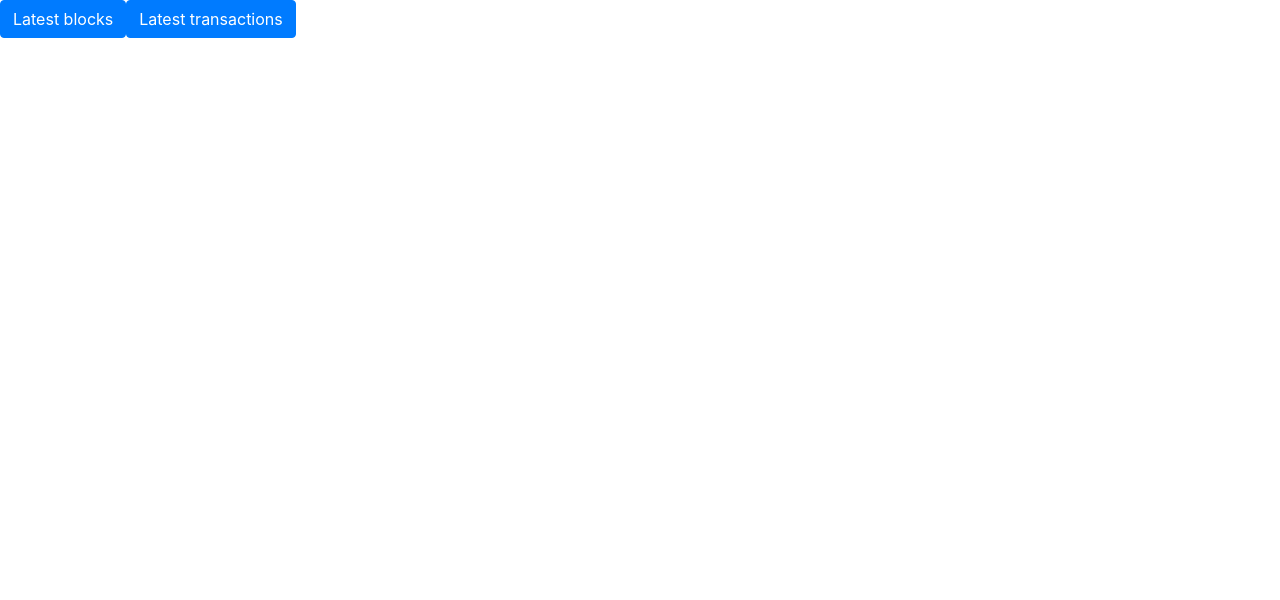
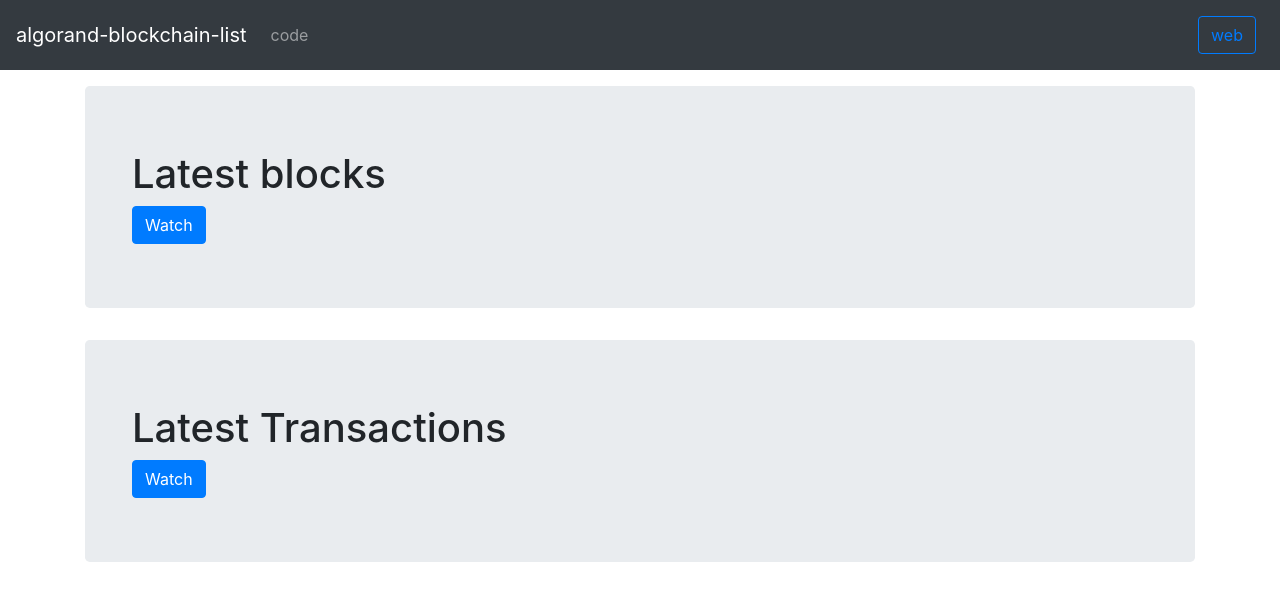
Before and after one commit to jafidiesel/algorandBlockchainList, a React (Create React App) app: page / in a window 1280 px wide. Shown: the top 600 px of the page. Built offline with nearby package versions, Linux system fonts and the light colour scheme.

Commit message:
UI improvements

```diff
--- a/src/components/App.js
+++ b/src/components/App.js
@@ -1,19 +1,28 @@
 import React from 'react';
 import { Link } from 'react-router-dom';
-import { Button } from 'react-bootstrap';
+import { Button, Jumbotron, Container } from 'react-bootstrap';
 
 
 function App() {
   return (
-    <div>
-      <Link to="/blocks">
-        <Button variant="primary">Latest blocks</Button>
-      </Link>
-      <Link to="/transactions">
-        <Button variant="primary">Latest transactions</Button>
-      </Link>
-
-    </div>
+    <Container>
+      <Jumbotron className="mt-3" >
+        <Container>
+          <h1>Latest blocks</h1>
+            <Link to="/blocks">
+              <Button variant="primary">Watch</Button>
+            </Link>
+        </Container>
+      </Jumbotron>
+      <Jumbotron >
+        <Container>
+          <h1>Latest Transactions</h1>
+          <Link to="/transactions">
+            <Button variant="primary">Watch</Button>
+          </Link>
+        </Container>
+      </Jumbotron>
+    </Container>
   );
 }
 
--- a/src/components/Block.js
+++ b/src/components/Block.js
@@ -1,5 +1,5 @@
 import React from 'react';
-import { Card, ListGroup, ListGroupItem, Button } from 'react-bootstrap';
+import { Card, ListGroup, ListGroupItem, Button, Container } from 'react-bootstrap';
 import { Link } from 'react-router-dom';
 import { getTimeInUTCFormat } from '../helpers';
 
@@ -33,17 +33,17 @@ class Block extends React.Component {
             return( <p>loading...</p>)
         }else{
             return (
-                <div>
-                    <Card border="secondary" style={{ width: '40rem' }}>
+                <Container>
+                    <Card  className="mt-3 mb-3" border="secondary" >
                         <Card.Body>
-                            <Card.Title>Round {this.state.data.round}</Card.Title>
+                            <Card.Title><b>Round</b> {this.state.data.round}</Card.Title>
                         </Card.Body>
                         <ListGroup className="list-group-flush">
-                            <ListGroupItem>Hash: { this.state.data.hash }</ListGroupItem>
-                            <ListGroupItem>PrevHash: { this.state.data.prevHash }</ListGroupItem>
-                            <ListGroupItem>Proposer: { this.state.data.proposer }</ListGroupItem>
-                            <ListGroupItem>Reward: { this.state.data.reward }</ListGroupItem>
-                            <ListGroupItem>Seed: { this.state.data.seed }</ListGroupItem>
+                            <ListGroupItem><b>Hash:</b> { this.state.data.hash }</ListGroupItem>
+                            <ListGroupItem><b>PrevHash:</b> { this.state.data.prevHash }</ListGroupItem>
+                            <ListGroupItem><b>Proposer:</b> { this.state.data.proposer }</ListGroupItem>
+                            <ListGroupItem><b>Reward:</b> { this.state.data.reward }</ListGroupItem>
+                            <ListGroupItem><b>Seed:</b> { this.state.data.seed }</ListGroupItem>
                         </ListGroup>
                         <Card.Footer>
                         <small className="text-muted">UTC Timestamp: { getTimeInUTCFormat(this.state.data.timestamp) }</small>
@@ -54,7 +54,7 @@ class Block extends React.Component {
                         <Button variant="primary">Back</Button>
                     </Link>
 
-                </div>
+                </Container>
             )
         }
     }
--- /dev/null
+++ b/src/components/NavBar.js
@@ -0,0 +1,20 @@
+import React from 'react';
+import { Navbar, Nav,Button } from 'react-bootstrap';
+
+
+const NavBar = () => (
+    <Navbar bg="dark" variant="dark" expand="lg">
+        <Navbar.Brand >algorand-blockchain-list</Navbar.Brand>
+        <Navbar.Toggle aria-controls="basic-navbar-nav" />
+        <Navbar.Collapse id="basic-navbar-nav">
+            <Nav className="mr-auto">
+                <Nav.Link href="https://github.com/jafidiesel/algorandBlockchainList" target="_blank">code</Nav.Link>
+            </Nav>
+            <Nav inline>
+                <Nav.Link href="http://jafibravin.com/" target="_blank"><Button variant="outline-primary" >web</Button></Nav.Link>
+            </Nav>
+        </Navbar.Collapse>
+    </Navbar>
+)
+
+export default NavBar;
--- a/src/index.js
+++ b/src/index.js
@@ -3,9 +3,11 @@ import ReactDOM from 'react-dom';
 import 'bootstrap/dist/css/bootstrap.min.css';
 import Router from './components/Router';
 import * as serviceWorker from './serviceWorker';
+import NavBar from './components/NavBar';
 
 ReactDOM.render(
   <React.StrictMode>
+    <NavBar />
     <Router />
   </React.StrictMode>,
   document.getElementById('root')
```
